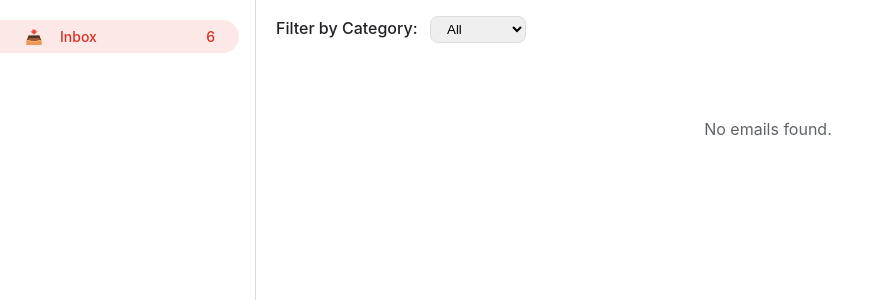
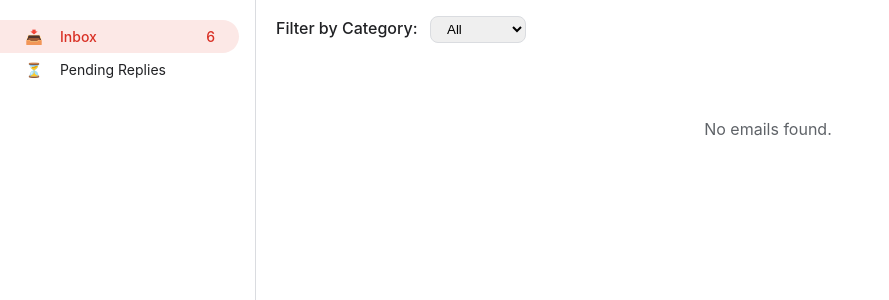
Before and after one commit to ss751/Unstop, a Flask app: page / in a window 1280 px wide. Shown: the part 64-364 px from the top of the page, without its empty margins (0-889 px from the left). Run offline with Flask 3, Linux system fonts and the light colour scheme; data that the repository does not hold is empty; parts of the project's set-up code (start-up, migrations or seed data) failed here and were passed over.

Commit message:
Sidebar pending mails and rereply bug fix

```diff
--- a/app.py
+++ b/app.py
@@ -62,6 +62,13 @@ def reply_email(email_id):
     db.collection.update_one({'_id': ObjectId(email_id)}, {'$set': {'replied': 'yes'}})
     return jsonify({'success': success})
 
+@app.route('/api/pending_mails')
+def api_pending_mails():
+    pending_mails = db.fetchReplyPending()
+    for mail in pending_mails:
+        mail['_id'] = str(mail['_id'])
+    return jsonify(pending_mails)
+
 if __name__ == '__main__':
     load_dotenv()
     email = os.getenv('email')
--- a/database.py
+++ b/database.py
@@ -37,7 +37,7 @@ class DataBase:
             return None
 
     def fetchReplyPending(self):
-        cursor = self.collection.find({'replied': {'$no': 'yes'}}).sort('urgency', 1)
+        cursor = self.collection.find({'replied': 'no'}).sort('urgency', 1)
         mails = []
         for mail in cursor:
             mails.append(mail)
--- a/email_client.py
+++ b/email_client.py
@@ -80,6 +80,11 @@ class Mail:
             print("Email not found")
             return False
 
+        # Check if already replied
+        if mail['replied'] == 'yes':
+            print("Already replied to this email")
+            return False
+
         sender_email = mail.get('reciever')
         recipient_email = mail.get('sender')
         subject = "Re: " + mail.get('subject', '')
--- a/templates/index.html
+++ b/templates/index.html
@@ -446,6 +446,10 @@
                 Inbox
                 <span id="inbox-count" style="margin-left: auto; color: #d93025; font-weight: 500;">6</span>
             </div>
+            <div class="nav-item" onclick="switchFolder('pending')" id="pending-nav">
+    <span class="nav-icon">⏳</span>
+    Pending Replies
+</div>
         </div>
 
         <!-- Email List -->
@@ -475,10 +479,13 @@
     <script>
         let emailData = [];
         let filteredCategory = "All";
+        let currentFolder = "inbox";
 
         async function fetchEmails() {
+            let url = '/api/emails';
+            if (currentFolder === 'pending') url = '/api/pending_mails';
             try {
-                const response = await fetch('/api/emails');
+                const response = await fetch(url);
                 emailData = await response.json();
                 renderEmails();
             } catch (err) {
@@ -486,6 +493,18 @@
                 emailData = [];
                 renderEmails();
             }
+        }
+
+        function switchFolder(folder) {
+            currentFolder = folder;
+            document.getElementById('inbox-nav').classList.remove('active');
+            document.getElementById('pending-nav').classList.remove('active');
+            if (folder === 'inbox') {
+                document.getElementById('inbox-nav').classList.add('active');
+            } else if (folder === 'pending') {
+                document.getElementById('pending-nav').classList.add('active');
+            }
+            fetchEmails();
         }
 
         function renderEmails() {
```
